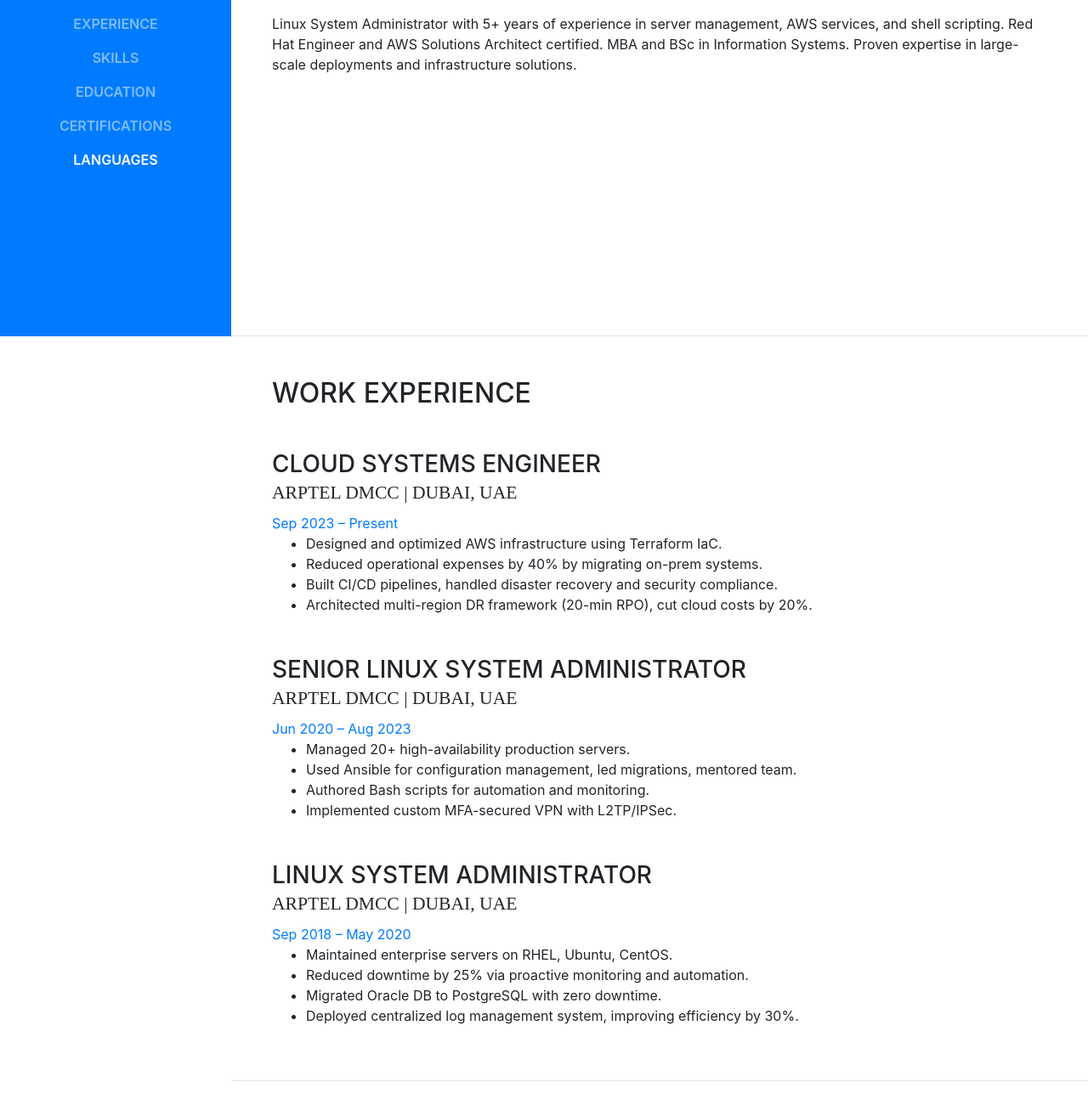
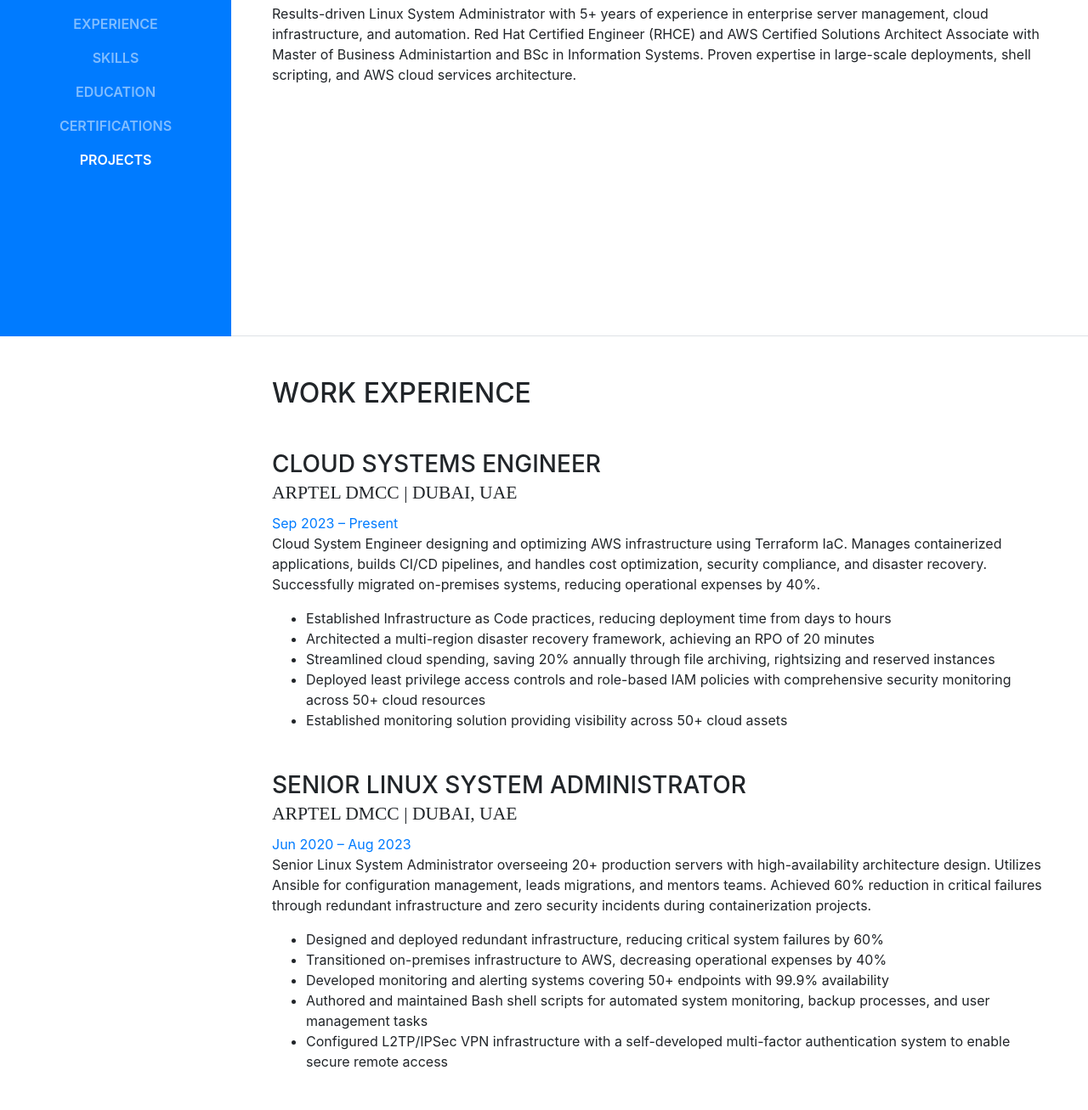
Before and after one commit to paniya93/portfolio-01, a website with bundled scripts: page index.html in a window 1280 px wide. Shown: the part 404-1711 px from the top of the page at 85% size. Built offline with nearby package versions, Linux system fonts and the light colour scheme.

Commit message:
Exp chnages in resume

```diff
--- a/index.html
+++ b/index.html
@@ -28,7 +28,7 @@
         <li class="nav-item"><a class="nav-link js-scroll-trigger" href="#skills">Skills</a></li>
         <li class="nav-item"><a class="nav-link js-scroll-trigger" href="#education">Education</a></li>
         <li class="nav-item"><a class="nav-link js-scroll-trigger" href="#certifications">Certifications</a></li>
-        <li class="nav-item"><a class="nav-link js-scroll-trigger" href="#languages">Languages</a></li>
+        <li class="nav-item"><a class="nav-link js-scroll-trigger" href="#projects">Projects</a></li>
       </ul>
     </div>
   </nav>
@@ -38,11 +38,11 @@
       <div class="w-100">
         <h1 class="mb-0">Praneeth <span class="text-primary">Perera</span></h1>
         <div class="subheading mb-3">
-          Ja-ela, Western Province, Sri Lanka · +94 77 858 9445 ·
+          Ja-ela, 11350, Sri Lanka · +94 77 8589 445 ·
           <a href="mailto:praneethperera24@gmail.com">praneethperera24@gmail.com</a> ·
-          <a href="https://www.linkedin.com/in/praneethperera" target="_blank">LinkedIn</a>
+          <a href="https://www.linkedin.com/in/praneethperera" target="_blank">Praneeth Perera</a>
         </div>
-        <p>Linux System Administrator with 5+ years of experience in server management, AWS services, and shell scripting. Red Hat Engineer and AWS Solutions Architect certified. MBA and BSc in Information Systems. Proven expertise in large-scale deployments and infrastructure solutions.</p>
+        <p>Results-driven Linux System Administrator with 5+ years of experience in enterprise server management, cloud infrastructure, and automation. Red Hat Certified Engineer (RHCE) and AWS Certified Solutions Architect Associate with Master of Business Administartion and BSc in Information Systems. Proven expertise in large-scale deployments, shell scripting, and AWS cloud services architecture.</p>
       </div>
     </section>
 
@@ -54,11 +54,18 @@
           <h3 class="mb-0">Cloud Systems Engineer</h3>
           <div class="subheading mb-2">Arptel DMCC | Dubai, UAE</div>
           <span class="text-primary">Sep 2023 – Present</span>
+
+          <p> Cloud System Engineer designing and optimizing AWS infrastructure using Terraform IaC. Manages containerized
+applications, builds CI/CD pipelines, and handles cost optimization, security compliance, and disaster recovery.
+Successfully migrated on-premises systems, reducing operational expenses by 40%.<p>
+
           <ul>
-            <li>Designed and optimized AWS infrastructure using Terraform IaC.</li>
-            <li>Reduced operational expenses by 40% by migrating on-prem systems.</li>
-            <li>Built CI/CD pipelines, handled disaster recovery and security compliance.</li>
-            <li>Architected multi-region DR framework (20-min RPO), cut cloud costs by 20%.</li>
+            <li>Established Infrastructure as Code practices, reducing deployment time from days to hours</li>
+            <li>Architected a multi-region disaster recovery framework, achieving an RPO of 20 minutes</li>
+            <li>Streamlined cloud spending, saving 20% annually through file archiving, rightsizing and reserved instances</li>
+            <li>Deployed least privilege access controls and role-based IAM policies with comprehensive security
+monitoring across 50+ cloud resources</li>
+            <li>Established monitoring solution providing visibility across 50+ cloud assets</li>
           </ul>
         </div>
 
@@ -66,11 +73,19 @@
           <h3 class="mb-0">Senior Linux System Administrator</h3>
           <div class="subheading mb-2">Arptel DMCC | Dubai, UAE</div>
           <span class="text-primary">Jun 2020 – Aug 2023</span>
+
+          <p> Senior Linux System Administrator overseeing 20+ production servers with high-availability architecture design.
+Utilizes Ansible for configuration management, leads migrations, and mentors teams. Achieved 60% reduction in
+critical failures through redundant infrastructure and zero security incidents during containerization projects. <p>
+
           <ul>
-            <li>Managed 20+ high-availability production servers.</li>
-            <li>Used Ansible for configuration management, led migrations, mentored team.</li>
-            <li>Authored Bash scripts for automation and monitoring.</li>
-            <li>Implemented custom MFA-secured VPN with L2TP/IPSec.</li>
+            <li>Designed and deployed redundant infrastructure, reducing critical system failures by 60%</li>
+            <li>Transitioned on-premises infrastructure to AWS, decreasing operational expenses by 40%</li>
+            <li>Developed monitoring and alerting systems covering 50+ endpoints with 99.9% availability</li>
+            <li>Authored and maintained Bash shell scripts for automated system monitoring, backup processes, and user
+management tasks</li>
+            <li>Configured L2TP/IPSec VPN infrastructure with a self-developed multi-factor authentication system to
+enable secure remote access</li>
           </ul>
         </div>
 
@@ -78,11 +93,18 @@
           <h3 class="mb-0">Linux System Administrator</h3>
           <div class="subheading mb-2">Arptel DMCC | Dubai, UAE</div>
           <span class="text-primary">Sep 2018 – May 2020</span>
+
+          <p> Experienced Linux System Administrator maintaining enterprise servers across RHEL, Ubuntu, and CentOS. Handles
+performance monitoring, security hardening, and automated backups achieving 99.8% uptime. Reduced downtime
+25% through proactive monitoring and automated tasks, saving 10 hours weekly operational overhead. <p>
+
           <ul>
-            <li>Maintained enterprise servers on RHEL, Ubuntu, CentOS.</li>
-            <li>Reduced downtime by 25% via proactive monitoring and automation.</li>
-            <li>Migrated Oracle DB to PostgreSQL with zero downtime.</li>
-            <li>Deployed centralized log management system, improving efficiency by 30%.</li>
+            <li>Decreased system downtime by 25% through proactive monitoring and preventive maintenance</li>
+            <li>Streamlined routine tasks using shell scripting, saving 10 hours per week of manual work</li>
+            <li>Transitioned Oracle database to PostgreSQL using ora2pg conversion tool, ensuring data integrity and zero
+downtime during transition</li>
+            <li>Deployed centralized log management system, improving troubleshooting efficiency by 30%</li>
+            <li>Sustained 99.8% server uptime across 20+ production systems</li>
           </ul>
         </div>
       </div>
@@ -97,8 +119,8 @@
           <li><i class="fa-li fa fa-check"></i>Networking (DNS, DHCP, FTP, SSH, NFS, TCP/IP)</li>
           <li><i class="fa-li fa fa-check"></i>System Monitoring (Nagios, journalctl, syslog)</li>
           <li><i class="fa-li fa fa-check"></i>Apache, Nginx, Tomcat</li>
-          <li><i class="fa-li fa fa-check"></i>Cloud: AWS EC2, S3, IAM</li>
-          <li><i class="fa-li fa fa-check"></i>Virtualization: VMware, KVM</li>
+          <li><i class="fa-li fa fa-check"></i>Cloud: AWS EC2, S3, IAM, LAMBDA</li>
+          <li><i class="fa-li fa fa-check"></i>Virtualization: VMware</li>
           <li><i class="fa-li fa fa-check"></i>Configuration Management: Ansible</li>
           <li><i class="fa-li fa fa-check"></i>Firewalls (iptables, firewalld), SELinux</li>
         </ul>
@@ -139,9 +161,9 @@
       </div>
     </section>
 
-    <section class="resume-section p-3 p-lg-5 d-flex flex-column" id="languages">
+    <section class="resume-section p-3 p-lg-5 d-flex flex-column" id="projects">
       <div class="my-auto">
-        <h2 class="mb-5">Languages</h2>
+        <h2 class="mb-5">Projects</h2>
         <ul class="fa-ul mb-0">
           <li><i class="fa-li fa fa-language"></i>English</li>
           <li><i class="fa-li fa fa-language"></i>Sinhala</li>
```
